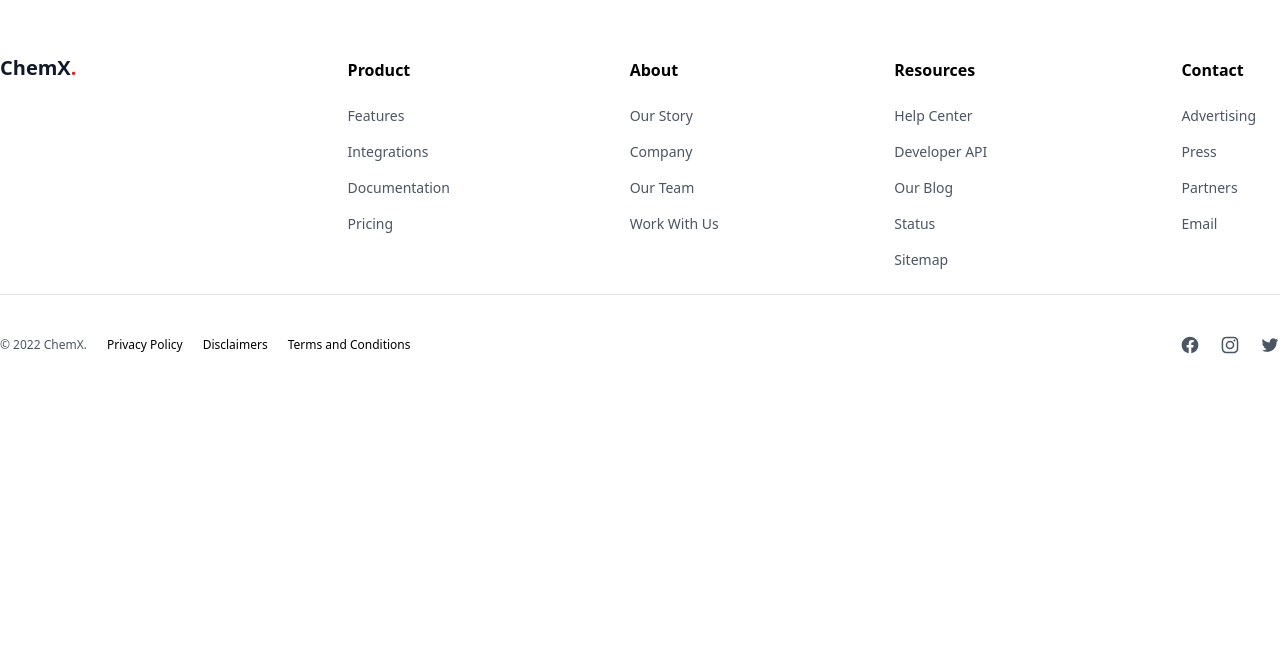
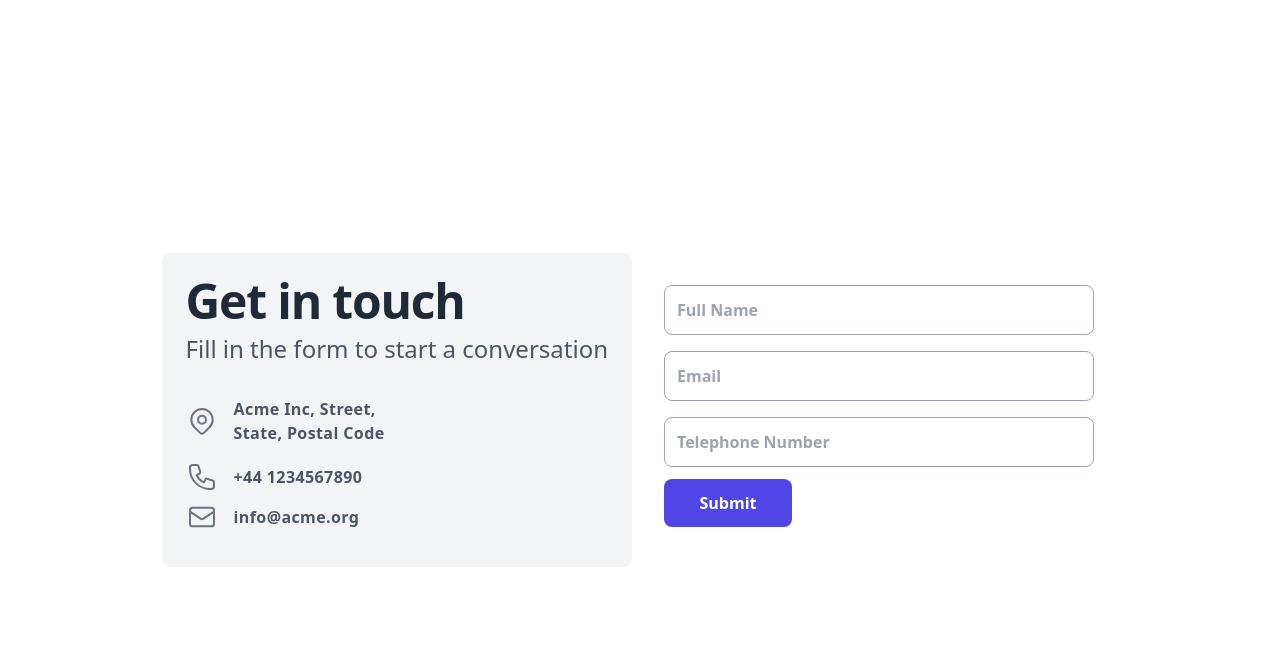
Before and after one commit to HemilChovatiya/chemical, a plain HTML site: page index.html in a window 1280 px wide. Shown: the part 5515-6180 px from the top of the page. Before the commit the page ends 5910 px from the top, so only its background shows below. Drawn offline with nearby package versions, Linux system fonts and the light colour scheme; files whose address does not match are found by name.

Commit message:
Update index.html

```diff
--- a/index.html
+++ b/index.html
@@ -860,6 +860,73 @@
   </div>
 
 
+<div class="relative flex items-top justify-center min-h-screen bg-white dark:bg-gray-900 sm:items-center sm:pt-0">
+        <div class="max-w-6xl mx-auto sm:px-6 lg:px-8">
+            <div class="mt-8 overflow-hidden">
+                <div class="grid grid-cols-1 md:grid-cols-2">
+                    <div class="p-6 mr-2 bg-gray-100 dark:bg-gray-800 sm:rounded-lg">
+                        <h1 class="text-4xl sm:text-5xl text-gray-800 dark:text-white font-extrabold tracking-tight">
+                            Get in touch
+                        </h1>
+                        <p class="text-normal text-lg sm:text-2xl font-medium text-gray-600 dark:text-gray-400 mt-2">
+                            Fill in the form to start a conversation
+                        </p>
+
+                        <div class="flex items-center mt-8 text-gray-600 dark:text-gray-400">
+                            <svg fill="none" stroke="currentColor" stroke-linecap="round" stroke-linejoin="round" stroke-width="1.5" viewBox="0 0 24 24" class="w-8 h-8 text-gray-500">
+                                <path stroke-linecap="round" stroke-linejoin="round" stroke-width="1.5" d="M17.657 16.657L13.414 20.9a1.998 1.998 0 01-2.827 0l-4.244-4.243a8 8 0 1111.314 0z"/>
+                                <path stroke-linecap="round" stroke-linejoin="round" stroke-width="1.5" d="M15 11a3 3 0 11-6 0 3 3 0 016 0z"/>
+                            </svg>
+                            <div class="ml-4 text-md tracking-wide font-semibold w-40">
+                                Acme Inc, Street, State,
+                                Postal Code
+                            </div>
+                        </div>
+
+                        <div class="flex items-center mt-4 text-gray-600 dark:text-gray-400">
+                            <svg fill="none" stroke="currentColor" stroke-linecap="round" stroke-linejoin="round" stroke-width="1.5" viewBox="0 0 24 24" class="w-8 h-8 text-gray-500">
+                                <path stroke-linecap="round" stroke-linejoin="round" stroke-width="1.5" d="M3 5a2 2 0 012-2h3.28a1 1 0 01.948.684l1.498 4.493a1 1 0 01-.502 1.21l-2.257 1.13a11.042 11.042 0 005.516 5.516l1.13-2.257a1 1 0 011.21-.502l4.493 1.498a1 1 0 01.684.949V19a2 2 0 01-2 2h-1C9.716 21 3 14.284 3 6V5z"/>
+                            </svg>
+                            <div class="ml-4 text-md tracking-wide font-semibold w-40">
+                                +44 1234567890
+                            </div>
+                        </div>
+
+                        <div class="flex items-center mt-2 text-gray-600 dark:text-gray-400">
+                            <svg fill="none" stroke="currentColor" stroke-linecap="round" stroke-linejoin="round" stroke-width="1.5" viewBox="0 0 24 24" class="w-8 h-8 text-gray-500">
+                                <path stroke-linecap="round" stroke-linejoin="round" stroke-width="1.5" d="M3 8l7.89 5.26a2 2 0 002.22 0L21 8M5 19h14a2 2 0 002-2V7a2 2 0 00-2-2H5a2 2 0 00-2 2v10a2 2 0 002 2z"/>
+                            </svg>
+                            <div class="ml-4 text-md tracking-wide font-semibold w-40">
+                                info@acme.org
+                            </div>
+                        </div>
+                    </div>
+
+                    <form class="p-6 flex flex-col justify-center">
+                        <div class="flex flex-col">
+                            <label for="name" class="hidden">Full Name</label>
+                            <input type="name" name="name" id="name" placeholder="Full Name" class="w-100 mt-2 py-3 px-3 rounded-lg bg-white dark:bg-gray-800 border border-gray-400 dark:border-gray-700 text-gray-800 font-semibold focus:border-indigo-500 focus:outline-none">
+                        </div>
+
+                        <div class="flex flex-col mt-2">
+                            <label for="email" class="hidden">Email</label>
+                            <input type="email" name="email" id="email" placeholder="Email" class="w-100 mt-2 py-3 px-3 rounded-lg bg-white dark:bg-gray-800 border border-gray-400 dark:border-gray-700 text-gray-800 font-semibold focus:border-indigo-500 focus:outline-none">
+                        </div>
+
+                        <div class="flex flex-col mt-2">
+                            <label for="tel" class="hidden">Number</label>
+                            <input type="tel" name="tel" id="tel" placeholder="Telephone Number" class="w-100 mt-2 py-3 px-3 rounded-lg bg-white dark:bg-gray-800 border border-gray-400 dark:border-gray-700 text-gray-800 font-semibold focus:border-indigo-500 focus:outline-none">
+                        </div>
+
+                        <button type="submit" class="md:w-32 bg-indigo-600 hover:bg-blue-dark text-white font-bold py-3 px-6 rounded-lg mt-3 hover:bg-indigo-500 transition ease-in-out duration-300">
+                            Submit
+                        </button>
+                    </form>
+                </div>
+            </div>
+        </div>
+    </div>
+
 
   <div class="bg-white">
     <div class="pt-16 mx-auto max-w-7xl">
```
